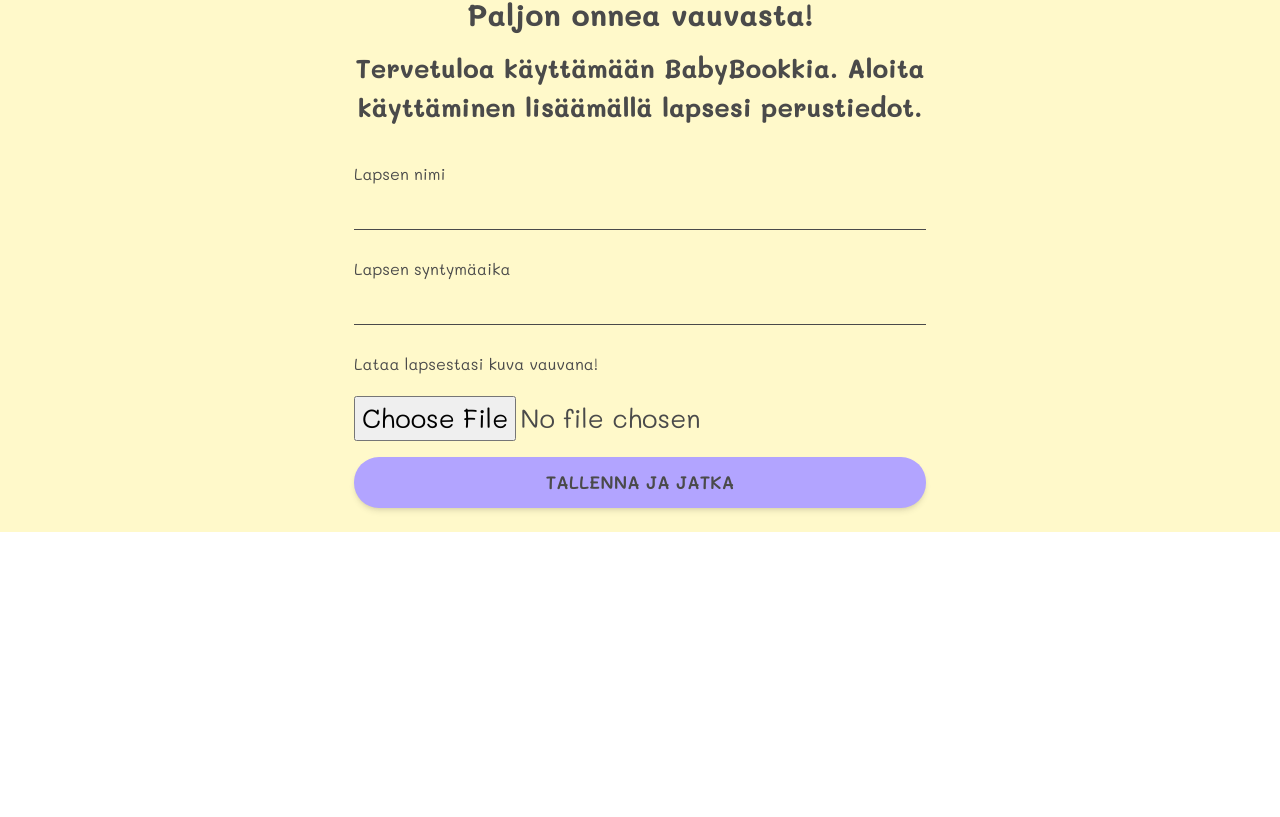
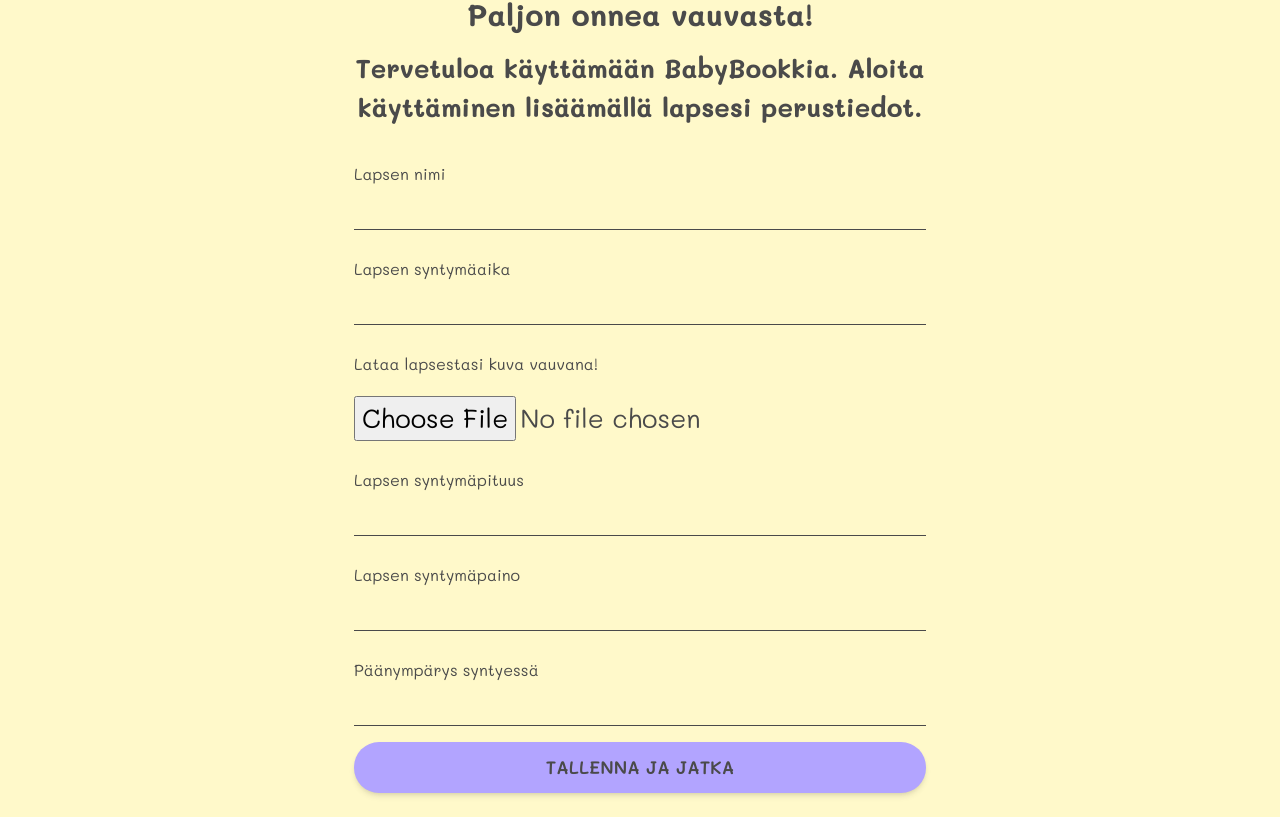
Before and after one commit to annaruntti/babybook-app, a React (Create React App) app: page /tiedot in a window 1280 px wide. Shown: the part 357-1174 px from the top of the page. Before the commit the page ends 889 px from the top, so only its background shows below. Built offline with nearby package versions, Linux system fonts and the light colour scheme.

Commit message:
adding inputs and fix path

```diff
--- a/src/components/BasicInfoForm.tsx
+++ b/src/components/BasicInfoForm.tsx
@@ -31,6 +31,34 @@
           id="childimage"
         />
       </div>
+      <div>
+        <label className="mb-2" htmlFor="bheight">
+          Lapsen syntymäpituus
+        </label>
+      </div>
+      <div className="mb-4">
+        <input className="w-full text-input" name="bheight" id="bheight" />
+      </div>
+      <div>
+        <label className="mb-2" htmlFor="bweight">
+          Lapsen syntymäpaino
+        </label>
+      </div>
+      <div className="mb-4">
+        <input className="w-full text-input" name="bweight" id="bweight" />
+      </div>
+      <div>
+        <label className="mb-2" htmlFor="bcircumference">
+          Päänympärys syntyessä
+        </label>
+      </div>
+      <div className="mb-4">
+        <input
+          className="w-full text-input"
+          name="bcircumference"
+          id="bcircumference"
+        />
+      </div>
       <button
         className="submit-btn w-full shadow-md"
         type="submit"
--- a/src/tabData.ts
+++ b/src/tabData.ts
@@ -4,7 +4,7 @@
     name: "Tiedot",
     icon: "M13 16h-1v-4h-1m1-4h.01M21 12a9 9 0 11-18 0 9 9 0 0118 0z",
     isActive: false,
-    path: "/",
+    path: "/tiedot",
   },
   {
     id: "1",
```
